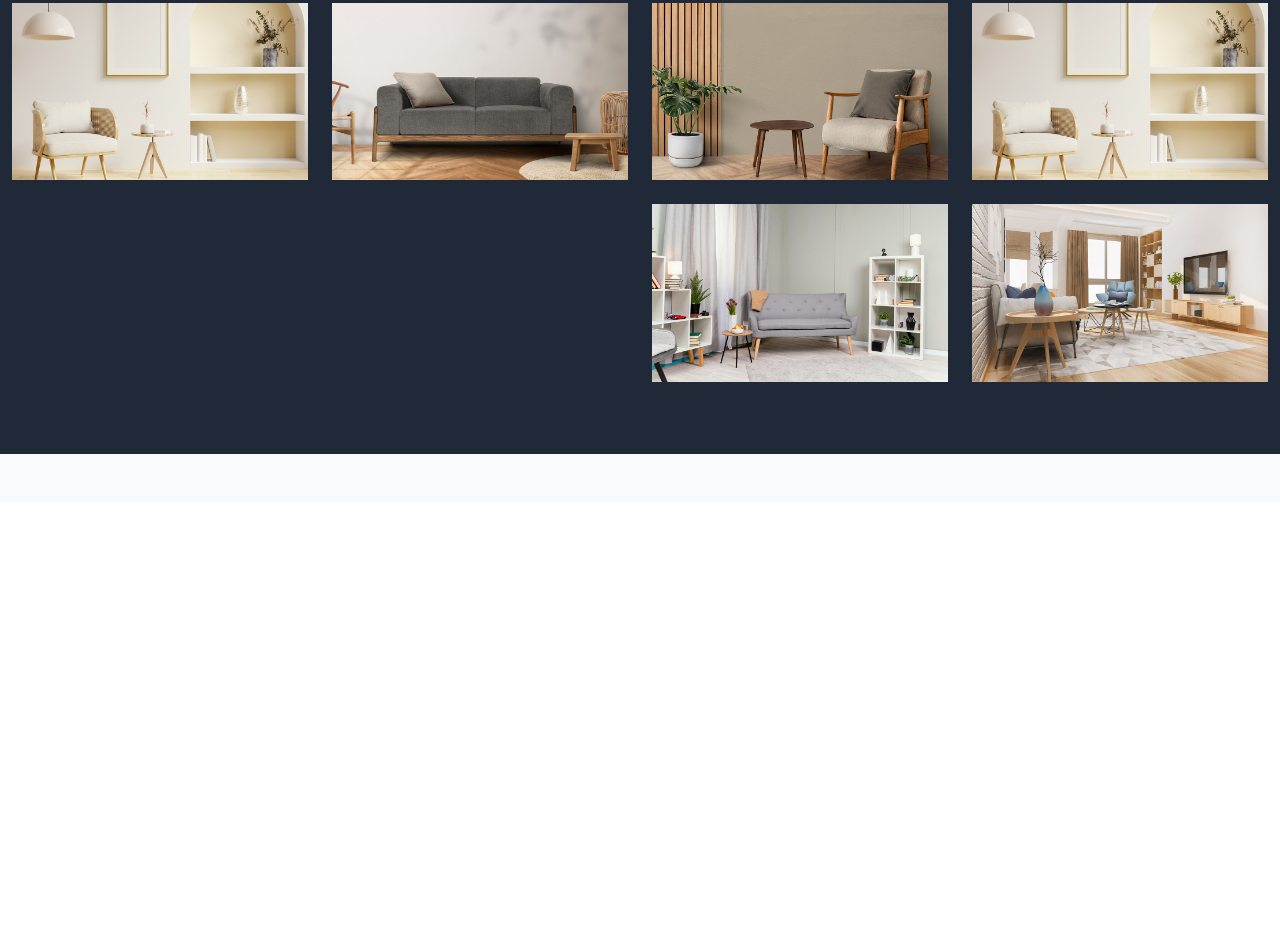
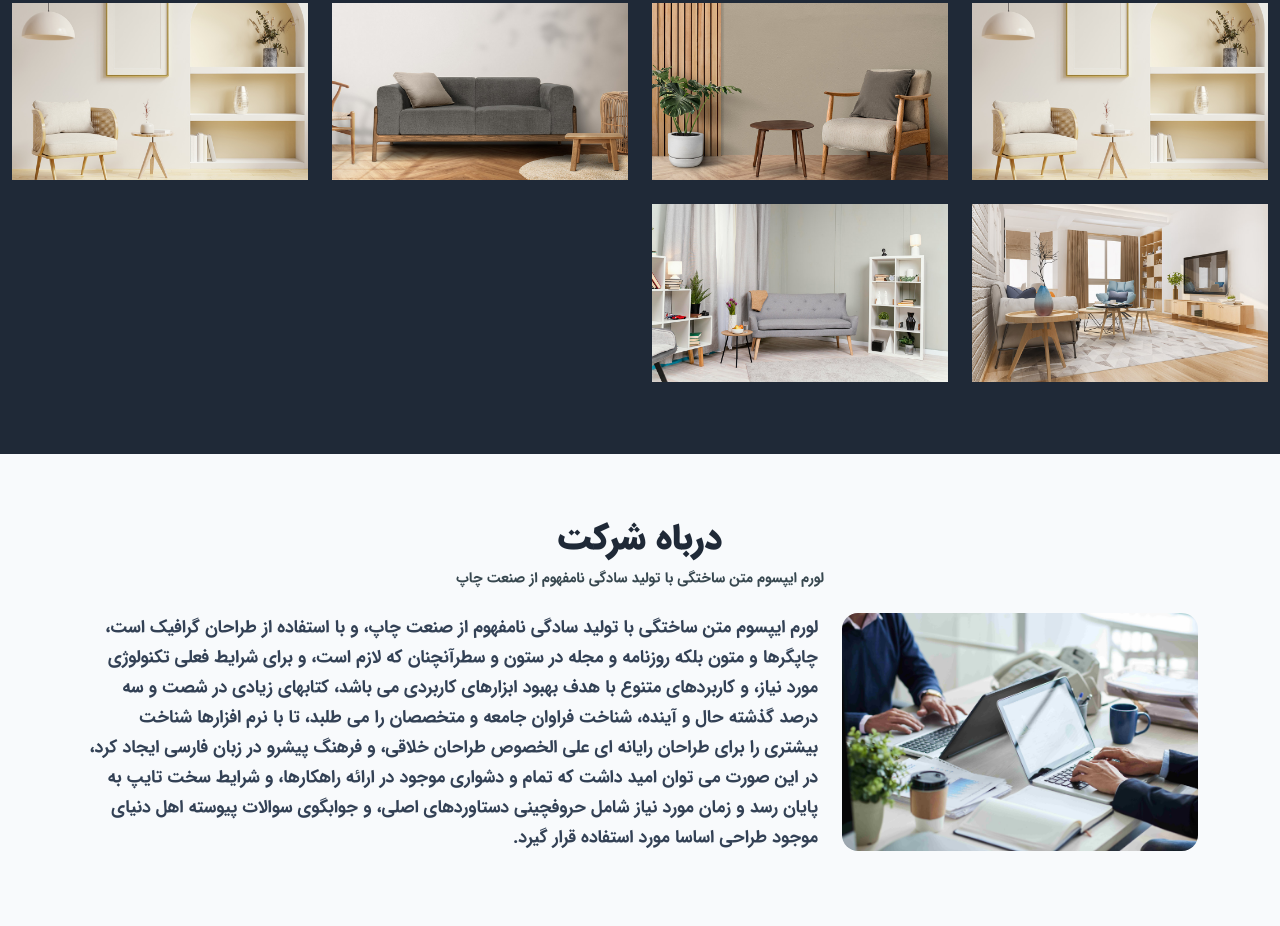
Before and after one commit to mohammadmehdidalvandii/vaylar-landing, a plain HTML site: page index.html in a window 1280 px wide. Shown: the part 1350-2276 px from the top of the page. Before the commit the page ends 1852 px from the top, so only its background shows below. Drawn offline with Linux system fonts and the light colour scheme.

Commit message:
create section about

```diff
--- a/css/style.css
+++ b/css/style.css
@@ -314,6 +314,28 @@ transition: all 0.4s linear;
 }
 /* <<<<<<<< Section Style Project >>>>>>>> */
 
+/* <<<<<<<< Section Style About >>>>>>>> */
+.about{
+    display: block;
+    width: 100%;
+    background-color: var(--color-bgColor);
+    padding: 4rem 0;
+}
+.about_img{
+    width: 100%;
+    border-radius: 1rem;
+}
+.about_content{
+    display: block;
+    width: 100%;
+}
+.about_desc{
+    font-size: 1.1rem;
+    line-height: 1.7;
+    color: var(--color-black-25);
+}
+/* <<<<<<<< Section Style About >>>>>>>> */
+
 /* <<<<<<<< Main Style >>>>>>>> */
 
 
--- a/index.html
+++ b/index.html
@@ -1,14 +1,17 @@
 <!DOCTYPE html>
 <html lang="en">
   <head>
-    <meta charset="UTF-8">
-    <meta name="viewport" content="width=device-width, initial-scale=1.0">
+    <meta charset="UTF-8" />
+    <meta name="viewport" content="width=device-width, initial-scale=1.0" />
     <!-- <<<<<<<< Link Css Bootstrap >>>>>>>> -->
-   <link rel="stylesheet" href="/css/bootstrap.rtl.min.css">
+    <link rel="stylesheet" href="/css/bootstrap.rtl.min.css" />
     <!-- <<<<<<<< Link fontAwesome>>>>>>>> -->
-    <link rel="stylesheet" href="https://cdnjs.cloudflare.com/ajax/libs/font-awesome/6.5.1/css/all.min.css">
+    <link
+      rel="stylesheet"
+      href="https://cdnjs.cloudflare.com/ajax/libs/font-awesome/6.5.1/css/all.min.css"
+    />
     <!-- <<<<<<<< Link Css Style>>>>>>>> -->
-    <link rel="stylesheet" href="/css/style.css">
+    <link rel="stylesheet" href="/css/style.css" />
     <title>VAYLAR</title>
   </head>
   <body>
@@ -20,11 +23,17 @@
             <ul class="navbar_items">
               <li class="navbar_item">
                 <a href="#" class="navbar_item_link_image">
-                                <img src="/assets/images/logo.png" alt="logo image" class="navbar_item_linkImage">
+                  <img
+                    src="/assets/images/logo.png"
+                    alt="logo image"
+                    class="navbar_item_linkImage"
+                  />
                 </a>
               </li>
               <li class="navbar_item">
-                            <a href="#" class="navbar_item_link navbar_item_linkActive">خانه</a>
+                <a href="#" class="navbar_item_link navbar_item_linkActive"
+                  >خانه</a
+                >
               </li>
               <li class="navbar_item">
                 <a href="#" class="navbar_item_link">خدمات ما</a>
@@ -33,7 +42,7 @@
                 <a href="#" class="navbar_item_link">پروژها</a>
               </li>
               <li class="navbar_item">
-                            <a href="#" class="navbar_item_link">سوالات  متدوال</a>
+                <a href="#" class="navbar_item_link">سوالات متدوال</a>
               </li>
               <li class="navbar_item">
                 <a href="#" class="navbar_item_link">وبلاگ</a>
@@ -99,7 +108,11 @@
           </div>
 
           <a href="#" class="navbarRes_Link_logo">
-                        <img src="/assets/images/logo.png" alt="logo" class="navbarRes_link_img">
+            <img
+              src="/assets/images/logo.png"
+              alt="logo"
+              class="navbarRes_link_img"
+            />
           </a>
 
           <div class="navbarRes_links">
@@ -128,7 +141,9 @@
             <div class="col-12">
               <div class="wrapper_title">
                 <h3 class="title">برخی از خدمات شرکت</h3>
-                                <p class="desc">لورم ایپسوم متن ساختگی با تولید سادگی نامفهوم از صنعت چاپ</p>
+                <p class="desc">
+                  لورم ایپسوم متن ساختگی با تولید سادگی نامفهوم از صنعت چاپ
+                </p>
               </div>
             </div>
           </div>
@@ -152,7 +167,9 @@
             <div class="col-12">
               <div class="project_titleText">
                 <h3 class="project_title">پروژه ها</h3>
-                                    <p class="project_text">لورم ایپسوم متن ساختگی با تولید سادگی نامفهوم از صنعت چاپ                                    </p>
+                <p class="project_text">
+                  لورم ایپسوم متن ساختگی با تولید سادگی نامفهوم از صنعت چاپ
+                </p>
               </div>
             </div>
           </div>
@@ -172,6 +189,46 @@
       </section>
       <!-- ******************* Main Section Project ********************* -->
 
+      <!-- ******************* Main Section About ********************* -->
+      <section class="about">
+        <div class="container">
+          <div class="row">
+            <div class="col-12">
+              <div class="wrapper_title">
+                <h3 class="title">درباه شرکت</h3>
+                <p class="desc">
+                  لورم ایپسوم متن ساختگی با تولید سادگی نامفهوم از صنعت چاپ
+                </p>
+              </div>
+            </div>
+          </div>
+          <div class="row mt-4">
+            <div class="col-lg-4 col-md-6 col-sm-12">
+              <img src="/assets/images/about.jpg" alt="" class="about_img" />
+            </div>
+            <div class="col-lg-8 col-md-6 col-sm-12">
+              <div class="about_content">
+                <p class="about_desc">
+                  لورم ایپسوم متن ساختگی با تولید سادگی نامفهوم از صنعت چاپ، و
+                  با استفاده از طراحان گرافیک است، چاپگرها و متون بلکه روزنامه و
+                  مجله در ستون و سطرآنچنان که لازم است، و برای شرایط فعلی
+                  تکنولوژی مورد نیاز، و کاربردهای متنوع با هدف بهبود ابزارهای
+                  کاربردی می باشد، کتابهای زیادی در شصت و سه درصد گذشته حال و
+                  آینده، شناخت فراوان جامعه و متخصصان را می طلبد، تا با نرم
+                  افزارها شناخت بیشتری را برای طراحان رایانه ای علی الخصوص
+                  طراحان خلاقی، و فرهنگ پیشرو در زبان فارسی ایجاد کرد، در این
+                  صورت می توان امید داشت که تمام و دشواری موجود در ارائه
+                  راهکارها، و شرایط سخت تایپ به پایان رسد و زمان مورد نیاز شامل
+                  حروفچینی دستاوردهای اصلی، و جوابگوی سوالات پیوسته اهل دنیای
+                  موجود طراحی اساسا مورد استفاده قرار گیرد.
+                </p>
+
+              </div>
+            </div>
+          </div>
+        </div>
+      </section>
+      <!-- ******************* Main Section About ********************* -->
     </main>
     <!-- ************************ Main Responsive******************** -->
     <!-- *********************** Link File Javascript  ********************* -->
```
Also changed, not shown: assets/images/about.jpg (added). Lines whose indentation alone changed are shown as unchanged.
